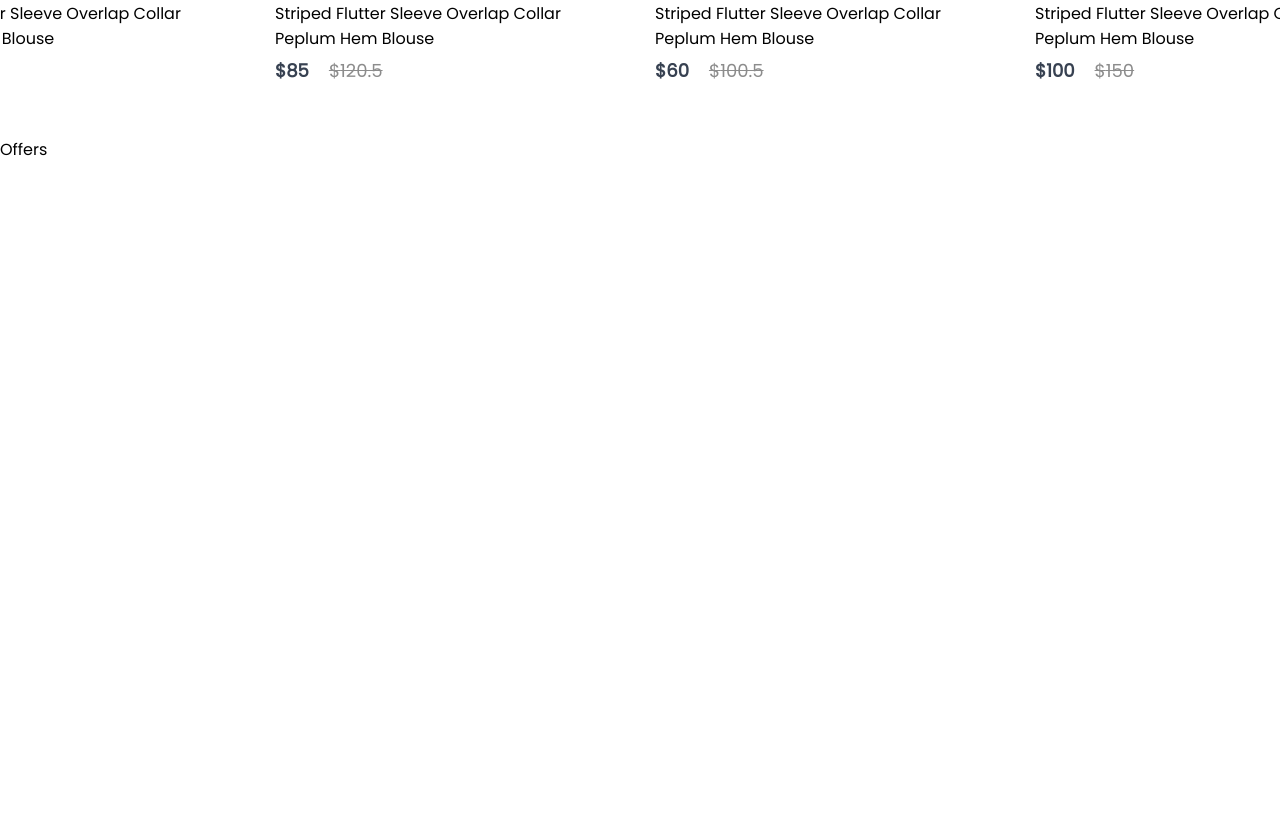
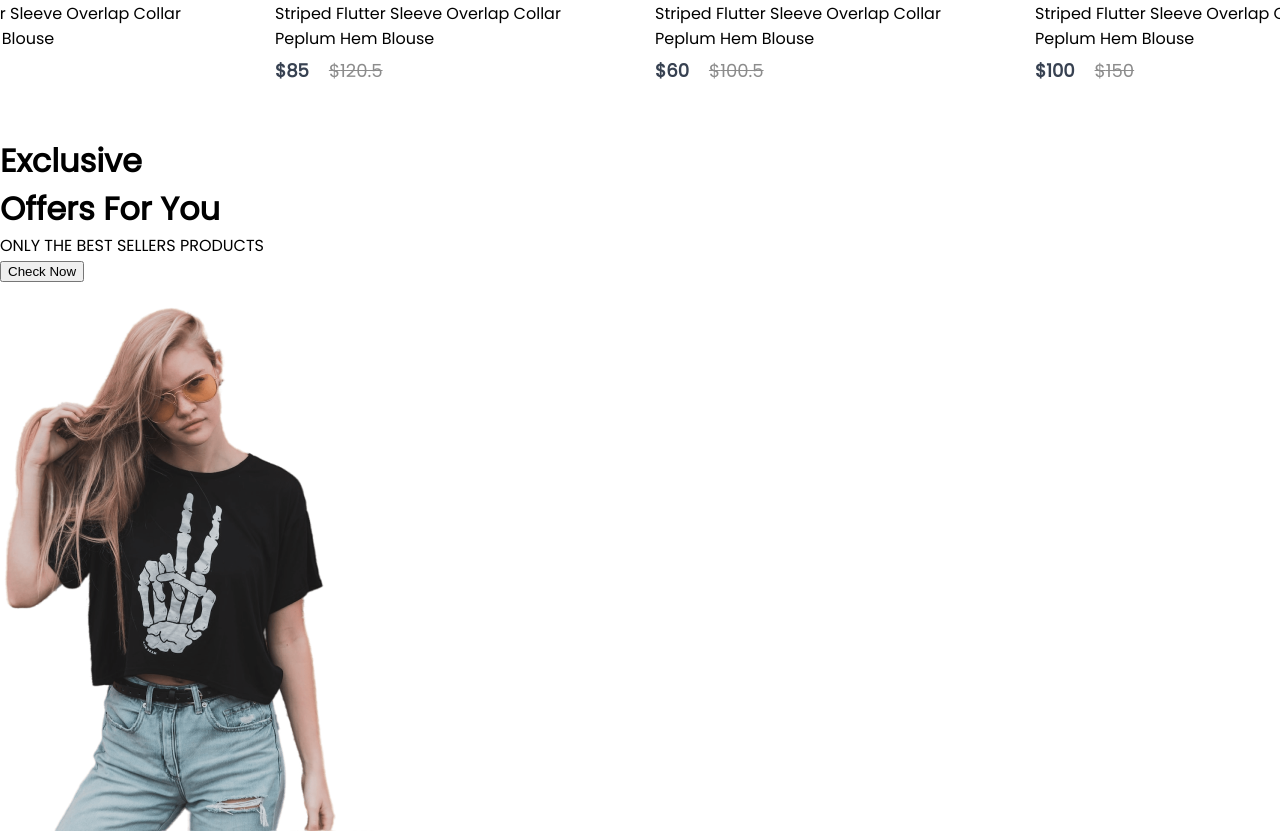
Before and after one commit to tajemouti/e-commerce, a React (Create React App) app: page / in a window 1280 px wide. Shown: the part 1480-2318 px from the top of the page. Before the commit the page ends 1642 px from the top, so only its background shows below. Built offline with nearby package versions, Linux system fonts and the light colour scheme.

Commit message:
Define the structure for Offers component

```diff
--- a/src/components/Offers/Offers.jsx
+++ b/src/components/Offers/Offers.jsx
@@ -1,10 +1,18 @@
 import React from 'react'
 import './offers.css'
+import exclusive_image from '../assets/exclusive_image.png'
 
 const Offers = () => {
   return (
     <div className='offers'>
-        Offers
+        <div className="offers-left">
+            <h1>Exclusive<br/>Offers For You</h1>
+            <p>ONLY THE BEST SELLERS PRODUCTS</p>
+            <button>Check Now</button>
+        </div>
+        <div className="offers-right">
+            <img src={exclusive_image} alt="exclusive" />
+        </div>
     </div>
   )
 }
```
